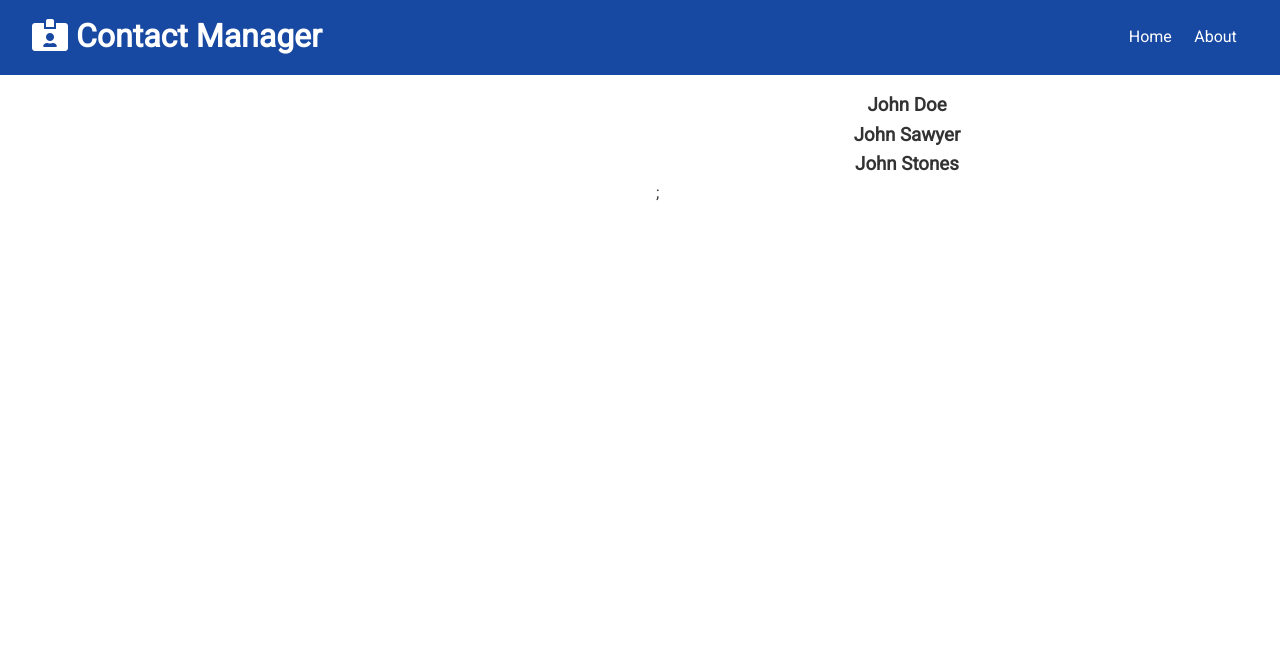
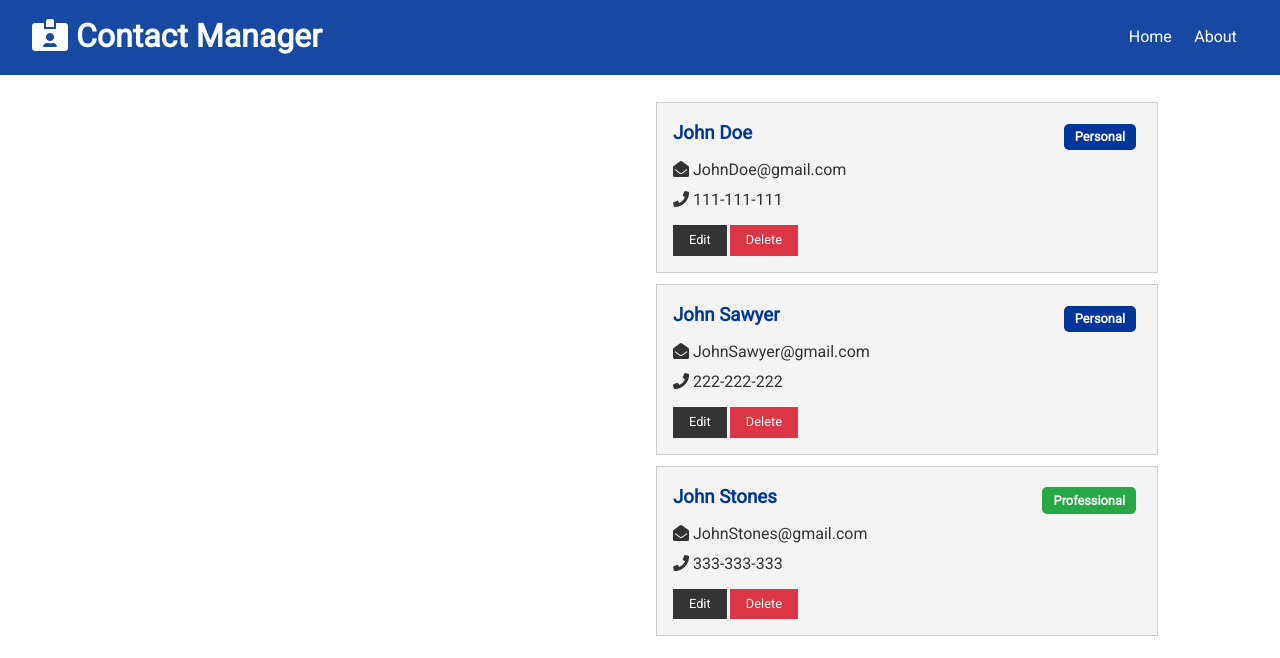
Before and after one commit to olugbengs12/contactKeeper, a React (Create React App) app in the folder client/: page / in a window 1280 px wide. Shown: the top 658 px of the page. Built offline with nearby package versions, Linux system fonts and the light colour scheme.

Commit message:
created a single contactItem

```diff
--- a/client/src/components/contact/ContactItem.js
+++ b/client/src/components/contact/ContactItem.js
@@ -0,0 +1,43 @@
+import React from "react";
+import PropTypes from "prop-types";
+
+const ContactItem = ({ contact }) => {
+  const { id, name, email, phone, type } = contact;
+  return (
+    <div className="card bg-light">
+      <h3 className="text-primary text-left">
+        {name}{" "}
+        <span
+          style={{ float: "right" }}
+          className={
+            "badge " +
+            (type === "professional" ? "badge-success" : "badge-primary")
+          }
+        >
+          {type.charAt(0).toUpperCase() + type.slice(1)}
+        </span>
+      </h3>
+      <ul className="list">
+        {email && (
+          <li>
+            <i className="fas fa-envelope-open" /> {email}
+          </li>
+        )}
+        {phone && (
+          <li>
+            <i className="fas fa-phone" /> {phone}
+          </li>
+        )}
+      </ul>
+      <p>
+        <button className="btn btn-dark btn-sm">Edit</button>
+        <button className="btn btn-danger btn-sm">Delete</button>
+      </p>
+    </div>
+  );
+};
+
+ContactItem.propTypes = {
+  contact: PropTypes.object.isRequired,
+};
+export default ContactItem;
--- a/client/src/components/contact/Contacts.js
+++ b/client/src/components/contact/Contacts.js
@@ -1,4 +1,5 @@
 import React, { Fragment, useContext } from "react";
+import ContactItem from "../contact/ContactItem";
 import ContactContext from "../../context/contact/contactContext";
 
 const Contacts = () => {
@@ -9,9 +10,8 @@
     <div>
       <Fragment>
         {contacts.map((contact) => (
-          <h3>{contact.name}</h3>
+          <ContactItem key={contact.id} contact={contact} />
         ))}
-        ;
       </Fragment>
     </div>
   );
```
